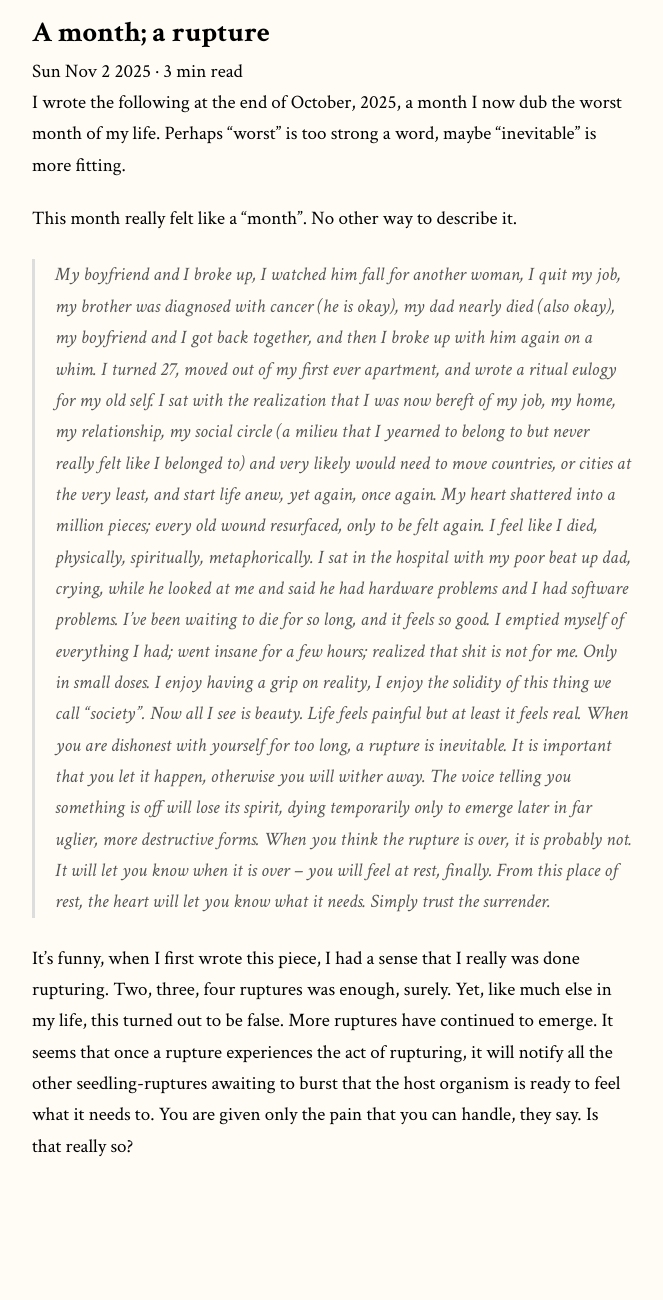
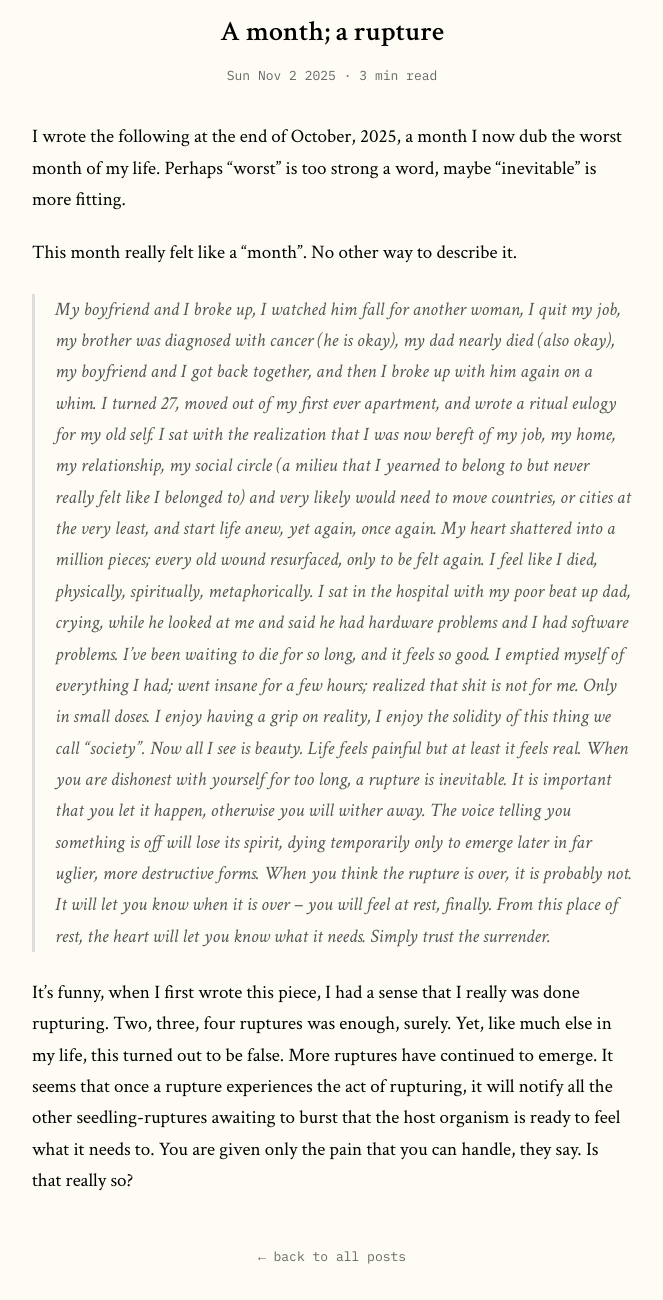
Before and after one commit to smikton/thin-slice, an Eleventy site: page my-blog/posts/2025-11-01-a-month-a-rupture.md in a window 1280 px wide. Shown: the part 194-1494 px from the top of the page, without its empty margins (308-971 px from the left). Before the commit the page ends 1428 px from the top, so only its background shows below. Built offline with nearby package versions, Linux system fonts and the light colour scheme; Eleventy itself is replaced by a stand-in of ours; files that its build step writes are made by us from their sources.

Commit message:
Update post.njk

```diff
--- a/my-blog/_includes/post.njk
+++ b/my-blog/_includes/post.njk
@@ -2,9 +2,16 @@
 layout: layout.njk
 ---
 <article>
-    <h2>{{ title }}</h2>
-    <div class="date">{{ date | dateFormat }} · {{ content | readingTime }} min read</div>
+    <div class="post-header">
+        <h2>{{ title }}</h2>
+        <div class="date">{{ date | dateFormat }} · {{ content | readingTime }} min read</div>
+    </div>
+
     <div class="post-content">
         {{ content | safe }}
     </div>
+
+    <div class="back-link">
+        <a href="/">← back to all posts</a>
+    </div>
 </article>
```
